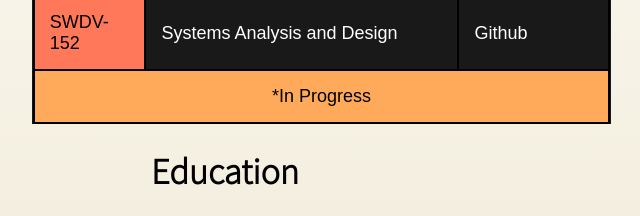
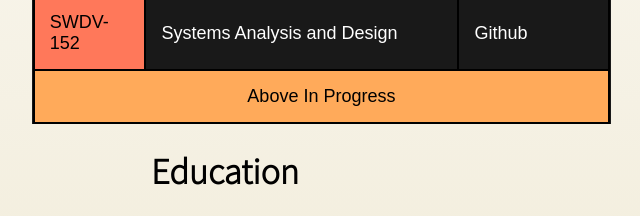
Before and after one commit to cwijcarr/cwijcarr.github.io, a plain HTML site: page portfolio/experience.html in a window 1280 px wide. Shown: the part 873-1089 px from the top of the page, 415-1055 px from the left. Drawn offline with Linux system fonts and the light colour scheme; files whose address does not match are found by name.

Commit message:
table addition

```diff
--- a/portfolio/experience.html
+++ b/portfolio/experience.html
@@ -85,7 +85,7 @@
               </tr>
             </tbody>
             <tfoot>
-              <td class="head center" colspan="3">*In Progress</td>
+              <td class="head center" colspan="3">Above In Progress</td>
             </tfoot>
         </table>
 
```
